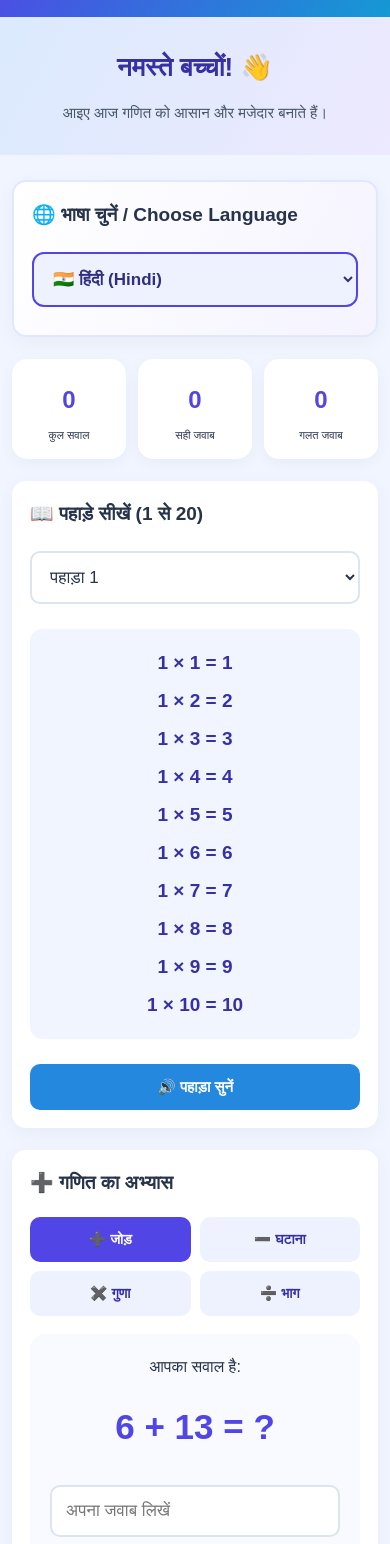
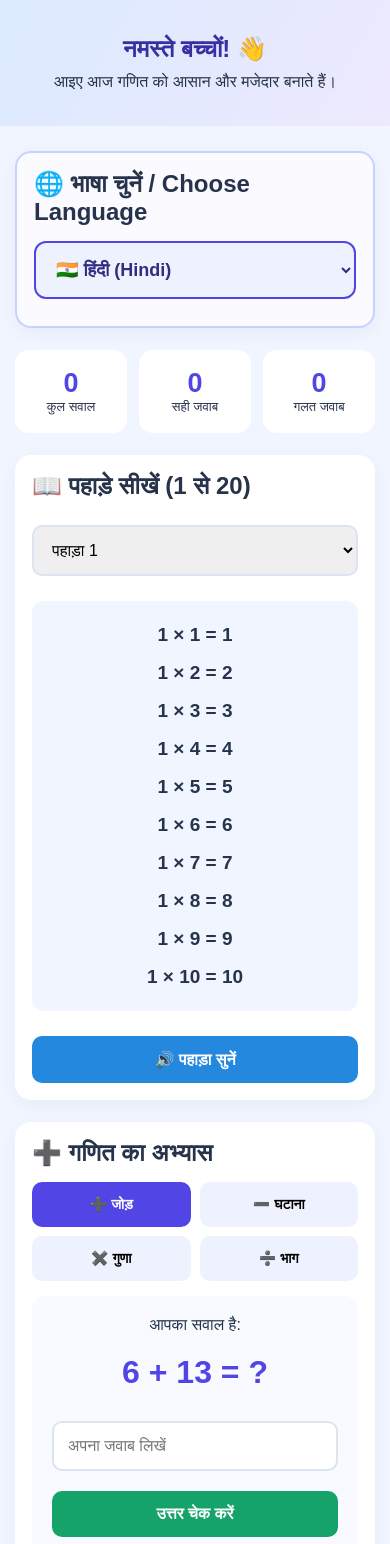
Before and after one commit to spbhaiprajapati1212-sp/Smart-Maths-Learning-, a plain HTML site: page index.html in a window 390 px wide. Shown: the part 99-1643 px from the top of the page. Drawn offline with Linux system fonts and the light colour scheme.

Commit message:
Update style.css

```diff
--- a/style.css
+++ b/style.css
@@ -1,8 +1,3 @@
-
-/* =================================
-   SMART MATHS LEARNING
-   Complete Responsive Design
-================================= */
 
 * {
   margin: 0;
@@ -10,283 +5,177 @@
   box-sizing: border-box;
 }
 
-:root {
-  --primary: #5146e5;
-  --secondary: #1599d4;
-  --green: #16a36a;
-  --orange: #f39a28;
-  --purple: #7951c9;
-  --text: #26334a;
-  --muted: #667085;
-  --background: #f0f5ff;
-  --white: #ffffff;
+body {
+  font-family: Arial, sans-serif;
+  background: #f0f5ff;
+  color: #26334a;
 }
 
-body {
-  font-family: Arial, Helvetica, sans-serif;
-  background: var(--background);
-  color: var(--text);
-  line-height: 1.6;
-}
-
-/* HEADER */
-
 .header {
-  background: linear-gradient(120deg, #5146e5, #1599d4);
+  background: linear-gradient(120deg,#5146e5,#1599d4);
   color: white;
-  padding: 22px 6%;
+  padding: 22px;
   display: flex;
   justify-content: space-between;
   align-items: center;
   flex-wrap: wrap;
-  gap: 12px;
+  gap: 10px;
 }
 
-.logo {
-  font-size: 26px;
-  font-weight: bold;
+.header h2 {
+  font-size: 23px;
 }
-
-.tagline {
-  font-size: 15px;
-}
-
-/* HERO */
 
 .hero {
   text-align: center;
-  padding: 40px 15px;
-  background: linear-gradient(120deg, #dbeafe, #ede9fe);
+  padding: 35px 15px;
+  background: linear-gradient(120deg,#dbeafe,#ede9fe);
 }
 
 .hero h1 {
-  font-size: 32px;
-  margin-bottom: 12px;
   color: #3730a3;
+  margin-bottom: 10px;
 }
 
-.hero p {
-  font-size: 17px;
-  color: #475569;
-}
-
-.hero-icon {
-  font-size: 65px;
-  margin-top: 15px;
-}
-
-/* MAIN CONTAINER */
-
 .container {
-  max-width: 950px;
+  max-width: 900px;
   margin: 25px auto;
   padding: 0 15px;
 }
 
-/* CARDS */
-
 .card {
-  background: var(--white);
-  padding: 25px;
-  border-radius: 18px;
+  background: white;
+  padding: 23px;
+  border-radius: 16px;
   margin-bottom: 22px;
   box-shadow: 0 5px 20px #0000000b;
 }
 
 .card h2 {
-  font-size: 22px;
-  margin-bottom: 12px;
+  margin-bottom: 15px;
 }
 
-.card > p {
-  color: var(--muted);
-  margin-bottom: 17px;
-}
-
-/* LANGUAGE SELECTOR */
-
 .language-card {
-  border: 2px solid #e0e7ff;
-  background: linear-gradient(120deg, #ffffff, #f5f3ff);
+  border: 2px solid #c7d2fe;
+  background: #fafaff;
 }
 
 #languageSelect {
   width: 100%;
-  padding: 15px;
-  border: 2px solid var(--primary);
+  padding: 16px;
+  border: 2px solid #5146e5;
   border-radius: 12px;
+  font-size: 18px;
+  font-weight: bold;
   background: #eef2ff;
   color: #312e81;
-  font-size: 17px;
-  font-weight: bold;
   cursor: pointer;
-  outline: none;
-  margin-top: 10px;
+  display: block;
+  margin-top: 12px;
 }
-
-/* STATISTICS */
 
 .stats {
   display: grid;
-  grid-template-columns: repeat(3, 1fr);
+  grid-template-columns: repeat(3,1fr);
   gap: 12px;
   margin-bottom: 22px;
 }
 
 .stat-card {
   background: white;
-  padding: 18px 8px;
   text-align: center;
-  border-radius: 15px;
-  box-shadow: 0 4px 15px #0000000b;
-}
-
-.stat-card span {
-  font-size: 27px;
+  padding: 18px 5px;
+  border-radius: 14px;
 }
 
 .stat-card h2 {
-  color: var(--primary);
-  margin: 8px 0;
+  color: #5146e5;
+  font-size: 27px;
 }
 
 .stat-card p {
   font-size: 13px;
 }
 
-/* INPUTS AND SELECTS */
-
-select,
-input {
+select,input {
   width: 100%;
   padding: 14px;
   border: 2px solid #dce4f0;
   border-radius: 10px;
-  font-size: 17px;
+  font-size: 16px;
   margin: 10px 0;
-  outline: none;
-  background: white;
-  color: var(--text);
 }
 
-select:focus,
-input:focus {
-  border-color: var(--primary);
-}
-
-/* MULTIPLICATION TABLE */
-
 .table-result {
+  text-align: center;
+  line-height: 2;
+  font-size: 19px;
+  font-weight: bold;
   background: #f0f5ff;
   border-radius: 12px;
   padding: 15px;
   margin: 15px 0;
-  text-align: center;
-  font-size: 19px;
-  line-height: 2;
-  font-weight: bold;
-  color: #3730a3;
 }
-
-/* OPERATIONS */
 
 .operations {
   display: grid;
-  grid-template-columns: repeat(4, 1fr);
+  grid-template-columns: repeat(4,1fr);
   gap: 9px;
-  margin: 18px 0;
+  margin: 15px 0;
 }
 
 .op-btn {
-  border: 0;
+  padding: 14px 5px;
+  border: none;
+  border-radius: 10px;
   background: #eef2ff;
-  color: #3730a3;
-  padding: 14px 5px;
-  border-radius: 10px;
+  font-size: 14px;
   font-weight: bold;
   cursor: pointer;
-  font-size: 14px;
-  transition: 0.2s;
 }
 
 .op-btn.active {
-  background: var(--primary);
+  background: #5146e5;
   color: white;
 }
-
-.op-btn:hover {
-  transform: translateY(-2px);
-}
-
-/* QUESTION BOX */
 
 .question-box {
   background: #f8faff;
   padding: 20px;
-  border-radius: 15px;
+  border-radius: 14px;
   text-align: center;
 }
 
-.question-label {
-  color: var(--muted);
-  font-size: 16px;
-}
-
 .question-box h1 {
-  font-size: 42px;
-  color: var(--primary);
+  font-size: 40px;
+  color: #5146e5;
   margin: 20px 0;
 }
 
-/* BUTTONS */
-
 .btn {
   width: 100%;
+  padding: 14px;
   border: none;
-  padding: 14px;
   border-radius: 10px;
   color: white;
   font-size: 16px;
   font-weight: bold;
   margin-top: 10px;
   cursor: pointer;
-  transition: 0.2s;
 }
 
-.btn:hover {
-  opacity: 0.88;
-  transform: translateY(-2px);
-}
-
-.btn:active {
-  transform: scale(0.98);
-}
-
-.blue {
-  background: #2588df;
-}
-
-.green {
-  background: var(--green);
-}
-
-.orange {
-  background: var(--orange);
-}
-
-.purple {
-  background: var(--purple);
-}
-
-/* FEEDBACK */
+.blue { background: #2588df; }
+.green { background: #16a36a; }
+.orange { background: #f39a28; }
+.purple { background: #7951c9; }
 
 .feedback {
   padding: 14px;
   margin: 15px 0;
+  background: #eaf3ff;
   border-radius: 10px;
-  background: #eaf3ff;
+  min-height: 45px;
   font-weight: bold;
-  min-height: 45px;
 }
 
 .feedback.good {
@@ -299,12 +188,10 @@ input:focus {
   color: #b91c1c;
 }
 
-/* TEACHER */
-
 .teacher {
   display: flex;
+  gap: 15px;
   align-items: center;
-  gap: 18px;
   background: #f5f0ff;
   padding: 18px;
   border-radius: 14px;
@@ -312,20 +199,8 @@ input:focus {
 }
 
 .robot {
-  font-size: 55px;
-  flex-shrink: 0;
+  font-size: 48px;
 }
-
-.teacher h3 {
-  color: #5146e5;
-}
-
-.teacher p {
-  margin-top: 8px;
-  line-height: 1.6;
-}
-
-/* FOOTER */
 
 footer {
   background: #202b48;
@@ -335,71 +210,21 @@ footer {
   line-height: 2;
 }
 
-/* RESPONSIVE DESIGN */
-
-@media (max-width: 600px) {
-
+@media(max-width:600px) {
   .header {
     flex-direction: column;
     text-align: center;
-    padding: 20px 12px;
   }
 
-  .logo {
-    font-size: 23px;
-  }
-
-  .hero {
-    padding: 30px 12px;
-  }
-
-  .hero h1 {
-    font-size: 26px;
-  }
-
-  .hero p {
-    font-size: 15px;
-  }
-
-  .container {
-    padding: 0 12px;
+  .operations {
+    grid-template-columns: repeat(2,1fr);
   }
 
   .card {
-    padding: 18px;
-    border-radius: 14px;
-  }
-
-  .card h2 {
-    font-size: 19px;
-  }
-
-  .operations {
-    grid-template-columns: repeat(2, 1fr);
-  }
-
-  .stat-card {
-    padding: 14px 4px;
-  }
-
-  .stat-card p {
-    font-size: 11px;
+    padding: 17px;
   }
 
   .question-box h1 {
-    font-size: 35px;
-  }
-
-  .teacher {
-    align-items: flex-start;
-    gap: 12px;
-  }
-
-  .robot {
-    font-size: 42px;
-  }
-
-  .btn {
-    font-size: 15px;
+    font-size: 32px;
   }
 }
```
